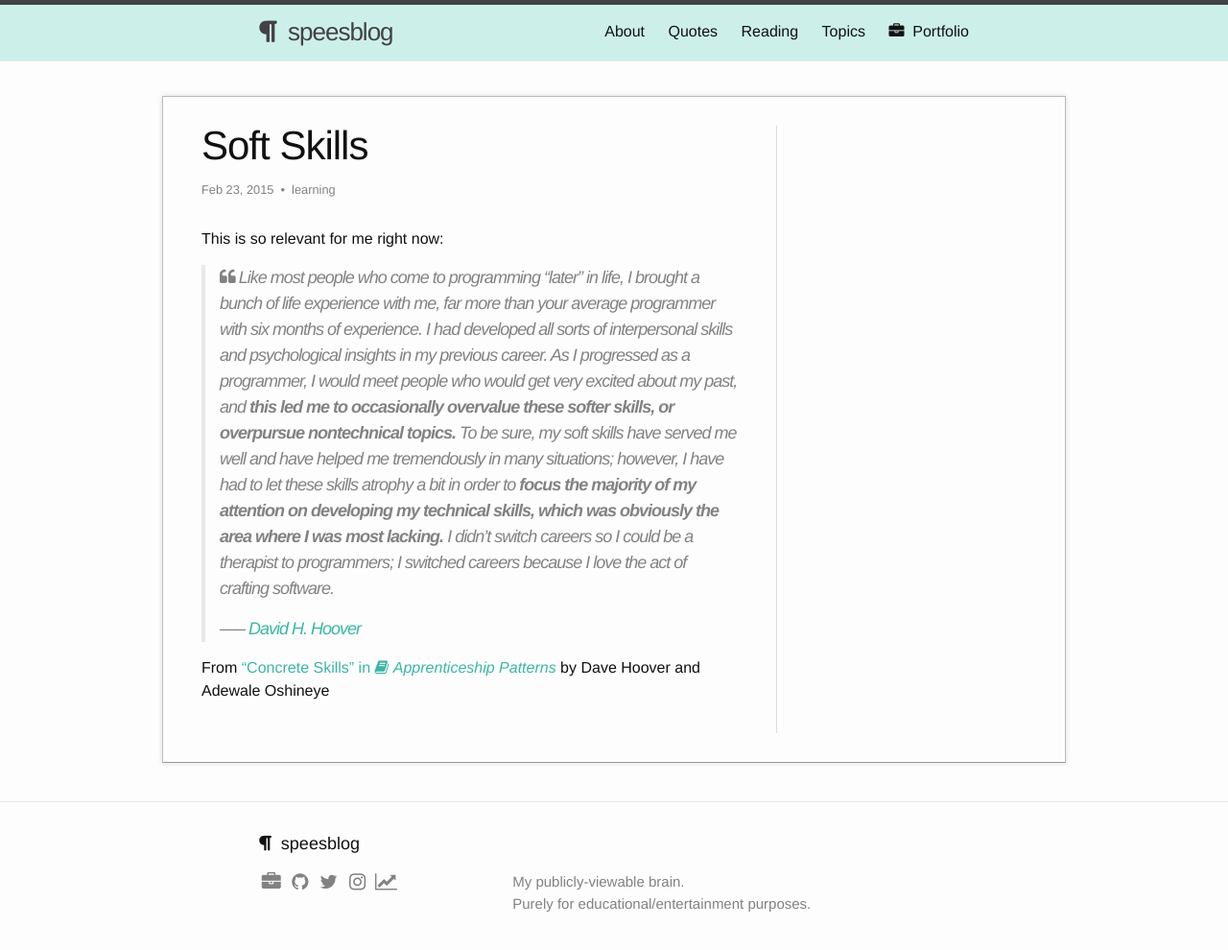
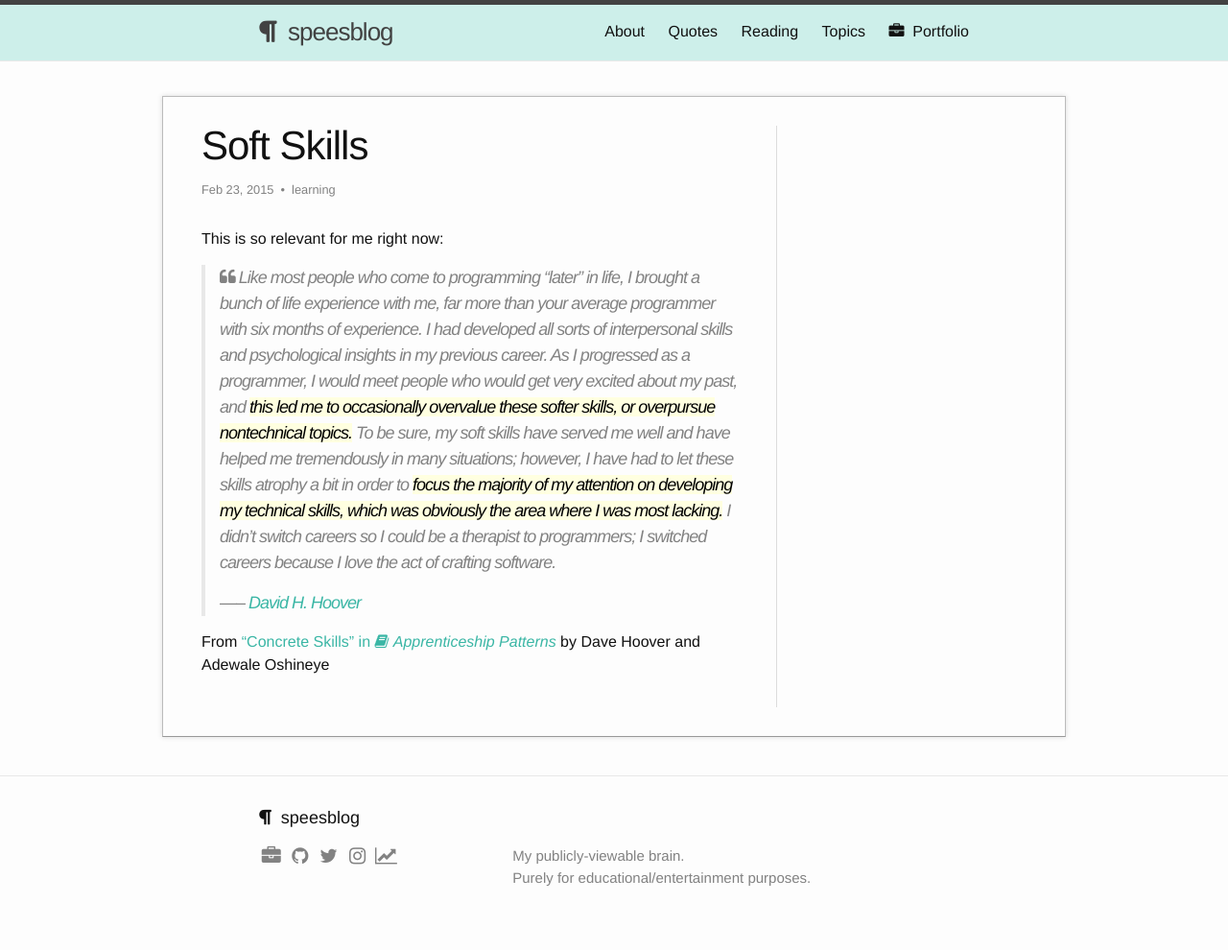
Before and after one commit to shelbyspees/speesblog, a Jekyll site: the page built from _posts/2015-02-23-soft-skills.md, in a window 1280 px wide and 1015 px high. Shown: the top 990 px of the window at 96% size. Built offline with Jekyll 4.4.1, drawn with Linux system fonts in a browser that asks for light colours; nearby versions of some CDN libraries.

Commit message:
Add highlighting

```diff
--- a/_posts/2015-02-23-soft-skills.md
+++ b/_posts/2015-02-23-soft-skills.md
@@ -5,7 +5,7 @@ category: learning
 ---
 This is so relevant for me right now:
 
-><i class="fa fa-quote-left"></i> Like most people who come to programming “later” in life, I brought a bunch of life experience with me, far more than your average programmer with six months of experience. I had developed all sorts of interpersonal skills and psychological insights in my previous career. As I progressed as a programmer, I would meet people who would get very excited about my past, and **this led me to occasionally overvalue these softer skills, or overpursue nontechnical topics.** To be sure, my soft skills have served me well and have helped me tremendously in many situations; however, I have had to let these skills atrophy a bit in order to **focus the majority of my attention on developing my technical skills, which was obviously the area where I was most lacking.** I didn’t switch careers so I could be a therapist to programmers; I switched careers because I love the act of crafting software.
+><i class="fa fa-quote-left"></i> Like most people who come to programming “later” in life, I brought a bunch of life experience with me, far more than your average programmer with six months of experience. I had developed all sorts of interpersonal skills and psychological insights in my previous career. As I progressed as a programmer, I would meet people who would get very excited about my past, and <mark>this led me to occasionally overvalue these softer skills, or overpursue nontechnical topics.</mark> To be sure, my soft skills have served me well and have helped me tremendously in many situations; however, I have had to let these skills atrophy a bit in order to <mark>focus the majority of my attention on developing my technical skills, which was obviously the area where I was most lacking.</mark> I didn’t switch careers so I could be a therapist to programmers; I switched careers because I love the act of crafting software.
 >
 >—-- <cite><a href="https://twitter.com/davehoover">David H. Hoover</a></cite>
 
```
